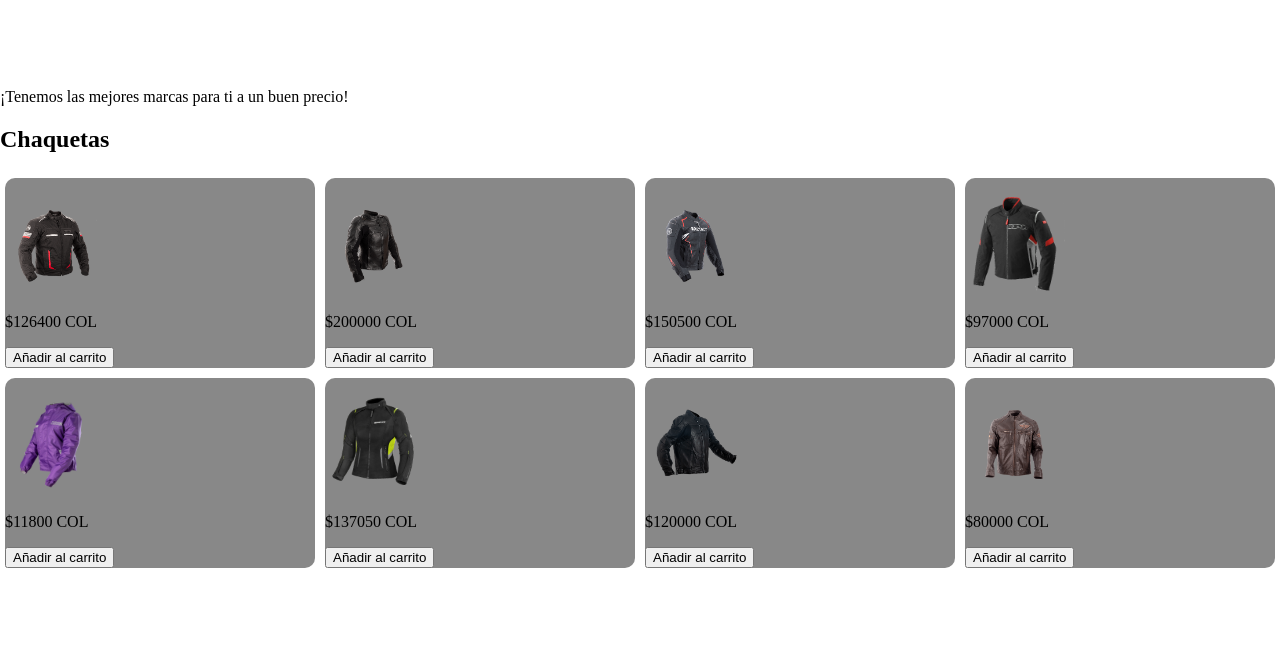
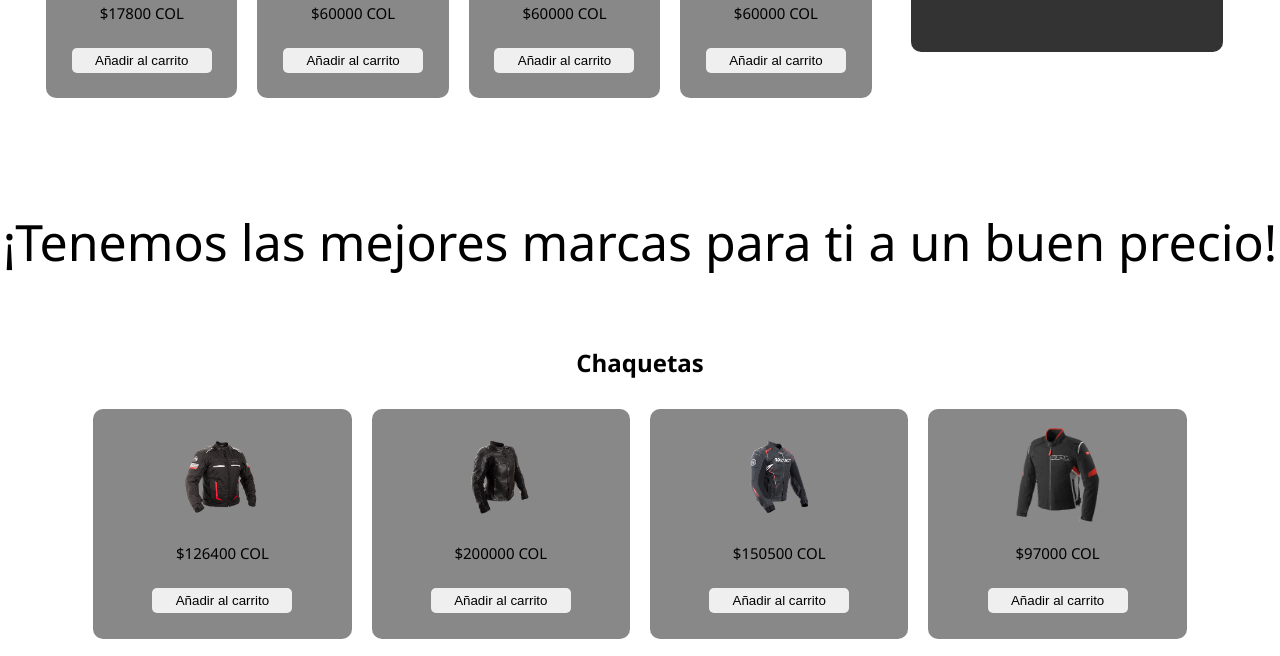
Before and after one commit to Jesus-Gonzalez-Arroyo/Web-de-ventas, a plain HTML site: page index.html in a window 1280 px wide. Shown: the part 949-1605 px from the top of the page. Before the commit the page ends 1522 px from the top, so only its background shows below. Drawn offline with Linux system fonts and the light colour scheme.

Commit message:
Version 2

```diff
--- a/style/index.css
+++ b/style/index.css
@@ -5,6 +5,7 @@ body{
 
 header{
     padding: 10px;
+    margin: 0 0 30px 0;
 }
 
 /* ----------------------------Estilos del header------------------------------- */
@@ -90,7 +91,7 @@ header{
     width: 100%;
     display: grid;
     grid-template-columns: repeat(4, 1fr);
-    grid-template-rows: repeat(2, 200px);
+    grid-template-rows: repeat(2, 250px);
 }
 
 
@@ -134,9 +135,14 @@ header{
 /* -------------------------------estilos de los productos--------------------- */
 
 .card__product{
-    margin: 5px;
+    margin: 10px;
     border-radius: 10px;
     background: #888;
+}
+
+.description__card{
+    font-family: "Segoe UI";
+    font-size: 15px;
 }
 
 .img__card{
@@ -157,7 +163,7 @@ header{
 .Oferta{
     width: 75%;
     height: 370px;
-    margin: 27% auto;
+    margin: 43% auto;
     padding: 5px 20px;
     text-align: center;
     border-radius: 10px;
@@ -185,3 +191,56 @@ header{
 .num__descuento{
     font-size: 80px;
 }
+
+/* ---------------------------estilos de botones cantidad de productos--------------------- */
+
+.btn_cantidad{
+    display: inline;
+}
+
+.cantidad{
+    width: 30px;
+    margin: 0 3px;
+    border: 0;
+    border-radius: 4px;
+}
+
+.btn__carrito{
+    width: 140px;
+    margin: 10px 10px;
+    padding: 5px;
+    border: 0;
+    border-radius: 5px;
+}
+
+.btn_cantidad{
+    width: 25px;
+    height: 25px;
+    font-size: 15px;
+    border: 0;
+    border-radius: 50%;
+}
+
+.dicho{
+    margin: 0;
+    text-align: center;
+    font-family: "Segoe UI";
+    font-size: 50px;
+}
+
+/* ----------------------estilos section de chaquetas-------------------------- */
+
+.section_chaquetas{
+    width: 87%;
+    margin: 70px auto;
+}
+
+.section_productos_chaquetas{
+    width: 100%;
+    margin: 0 0 50px 0;
+    text-align: center;
+}
+
+.section_productos_chaquetas h2{
+    font-family: "Segoe UI";
+}
```
